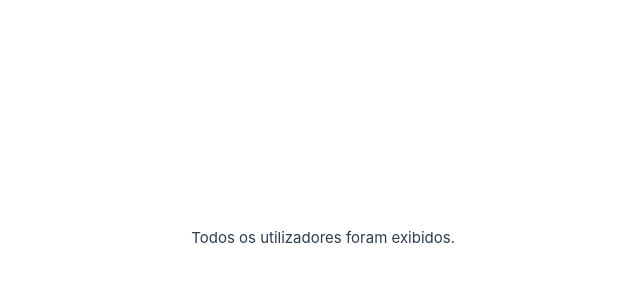
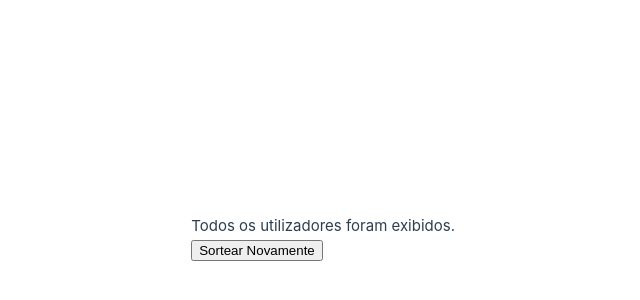
Before and after one commit to fernandogiroto/trickster_app, a Vue app: page /game in a window 1280 px wide. Shown: the part 162-462 px from the top of the page, without its empty margins (185-825 px from the left). Built offline with nearby package versions, Linux system fonts and the light colour scheme.

Commit message:
Create the function to refresh the Word

```diff
--- a/src/views/GameView.vue
+++ b/src/views/GameView.vue
@@ -11,6 +11,7 @@
     </div>
     <div v-else>
       <p>Todos os utilizadores foram exibidos.</p>
+      <button @click="refreshGame">Sortear Novamente</button>
     </div>
   </div>
 </template>
@@ -33,6 +34,13 @@
         currentIndex.value++;
     }
 
+    const refreshGame = () => {
+        currentIndex.value = 0;
+        const randomIndex = Math.floor(Math.random() * words.length);
+        store.updateUserWord(words[randomIndex]);
+        showWord.value = false;
+    };
+
     onMounted(() => {
         const randomIndex = Math.floor(Math.random() * words.length);
         store.updateUserWord(words[randomIndex]);
```
